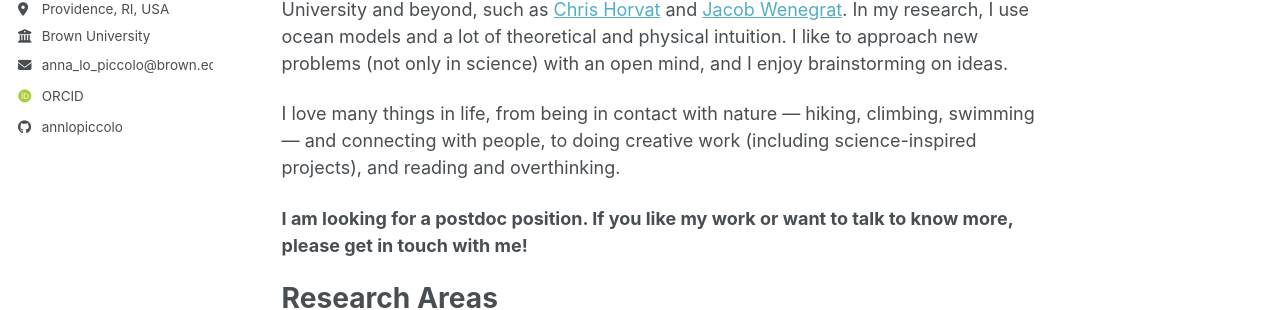
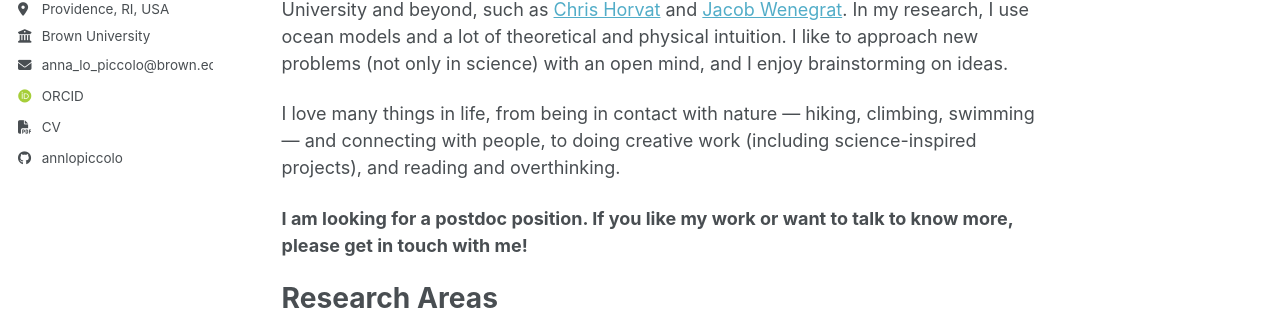
Before and after one commit to annlopiccolo/annlopiccolo.github.io, a Jekyll site: the page built from _pages/about.md, in a window 1280 px wide. Shown: the part 399-709 px from the top of the page. Built offline with Jekyll 4.4.1, drawn with Linux system fonts in a browser that asks for light colours; some web fonts are replaced; a script bundle is joined from its source files by our own code; library files that are not in the unit come from our copies.

Commit message:
add cv in sidebar author-profile.html

```diff
--- a/_includes/author-profile.html
+++ b/_includes/author-profile.html
@@ -55,6 +55,9 @@
       {% endif %}
       {% if author.orcid %}
         <li><a href="{{ author.orcid }}"><i class="ai ai-orcid ai-fw icon-pad-right"></i>ORCID</a></li>
+      {% endif %}
+      {% if author.cv %}
+        <li><a href="{{ author.cv }}"><i class="fas fa-fw fa-file-pdf icon-pad-right" aria-hidden="true"></i>CV</a></li>
       {% endif %}
       {% if author.pubmed %}
         <li><a href="{{ author.pubmed }}"><i class="ai ai-pubmed ai-fw icon-pad-right"></i>PubMed</a></li>
```
